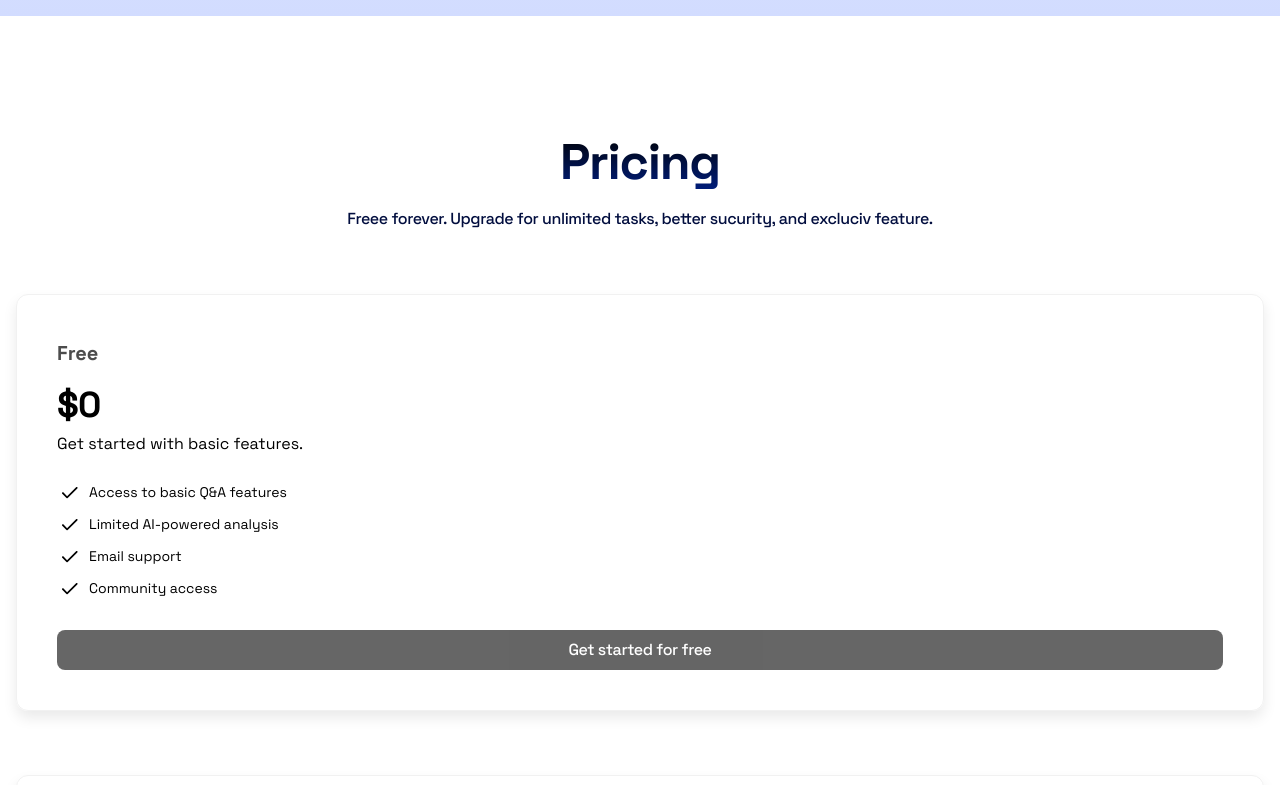
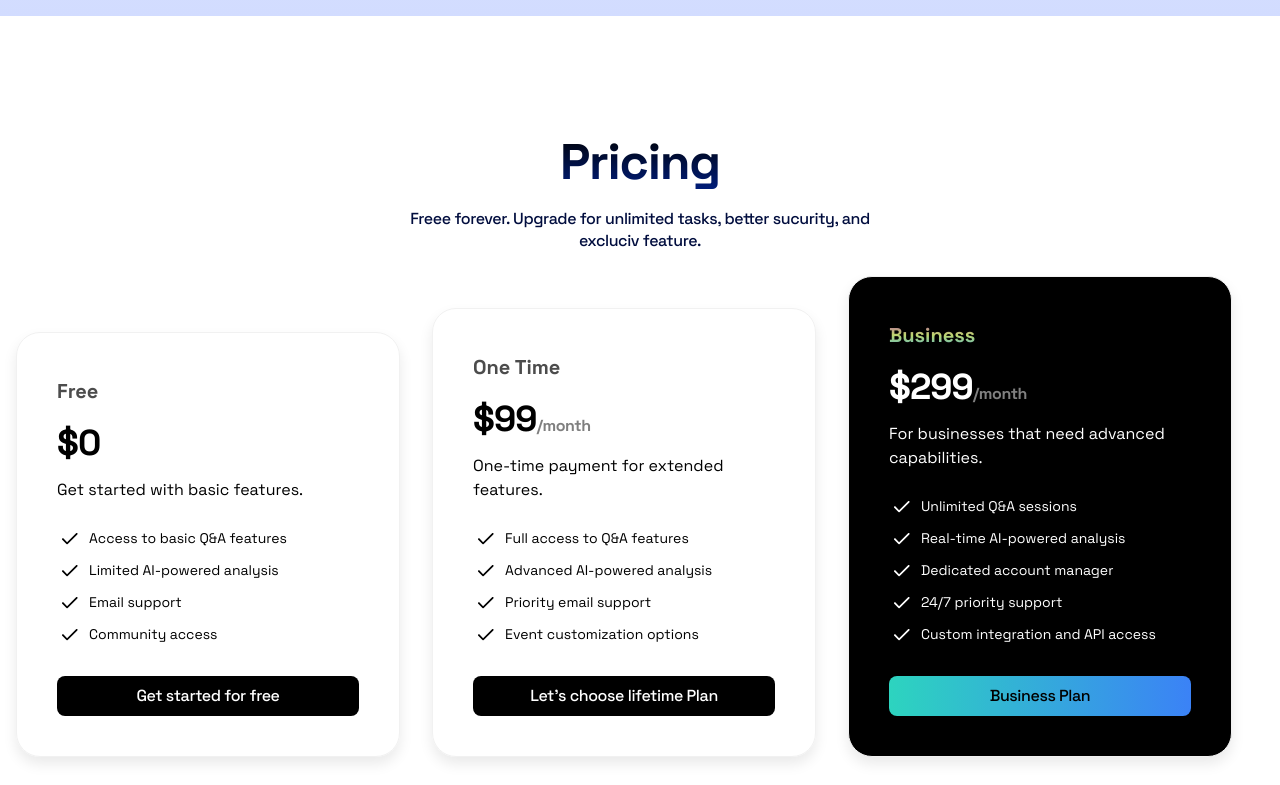
Before and after one commit to rustammdev/vue-quick-test-template, a Vue app: page / in a window 1280 px wide. Shown: the part 1900-2685 px from the top of the page. Built offline with nearby package versions, Linux system fonts and the light colour scheme.

Commit message:
pricing complate

```diff
--- a/src/components/Pricing.vue
+++ b/src/components/Pricing.vue
@@ -6,25 +6,28 @@
         Pricing
       </h2>
       <p
-        class="text-center text-[18px]led leading-[22px] tracking-tight text-[#010D3E] mt-4 w-[80%] mx-auto font-medium">
+        class="text-center text-[18px]led leading-[22px] tracking-tight text-[#010D3E] mt-4 w-[80%] mx-auto font-medium max-w-lg">
         Freee forever. Upgrade for unlimited tasks, better sucurity,
         and excluciv feature.
       </p>
-      <div class="py-8 flex flex-col">
+
+      <div
+        class="flex flex-col items-center lg:flex-row lg:items-end">
+        <!-- Pricing card -->
         <div
           v-for="plan in pricing"
           :key="plan.plan"
           :class="
             twMerge(
-              'p-10 border shadow-[0_7px_14px_#eaeaea] rounded-xl my-8 mx-4 sm:border border-[#F1F1F1]',
-              plan.inverse === true && 'bg-black text-white'
+              'p-10 border shadow-[0_7px_14px_#eaeaea] rounded-3xl my-6 mx-4 sm:border border-[#F1F1F1] max-w-sm w-full',
+              plan.active === true && 'bg-black text-white'
             )
           ">
           <h2
             :class="
               twMerge(
                 'text-xl py-1 font-bold text-black/70 mb-4',
-                plan.inverse && 'text-white/50',
+                plan.active && 'text-white/50',
                 plan.popular &&
                   'bg-gradient-to-b from-[#b921bc] via-[#bed76d] to-[#2caaee] text-transparent bg-clip-text'
               )
@@ -41,13 +44,15 @@
               :class="
                 twMerge(
                   'tracking-tight font-bold text-black/50',
-                  plan.inverse && 'text-white/50'
+                  plan.active && 'text-white/50'
                 )
               "
               >/month</span
             >
           </div>
-          <p class="font-normal mt-2">{{ plan.description }}</p>
+          <p class="font-normal mt-4">
+            {{ plan.description }}
+          </p>
           <ul class="flex flex-col gap-2 mt-6">
             <li
               v-for="feature in plan.features"
@@ -60,12 +65,13 @@
           <button
             :class="
               twMerge(
-                'bg-black hover:bg-black/80 w-full text-white px-4 py-2 font-medium rounded-lg tracking-tight inline-flex items-center justify-center mt-[30px]',
-                plan.inverse === true &&
-                  'bg-white text-black hover:bg-slate-700'
+                'bg-black hover:bg-black/80 w-full text-white px-4 py-2 font-medium rounded-lg tracking-tight inline-flex items-center justify-center mt-[30px] transition ease-in-out delay-100',
+                plan.popular &&
+                  'bg-gradient-to-r from-teal-400 to-blue-500 hover:from-pink-700 hover:to-orange-400  ',
+                plan.active === true &&
+                  'bg-white text-black hover:bg-neutral-300'
               )
-            "
-            :disabled="plan.plan === 'Free'">
+            ">
             {{ plan.buttonText }}
           </button>
         </div>
@@ -84,7 +90,7 @@ const pricing = [
     description: "Get started with basic features.",
     buttonText: "Get started for free",
     popular: false,
-    inverse: false,
+    active: false,
     features: [
       "Access to basic Q&A features",
       "Limited AI-powered analysis",
@@ -96,7 +102,7 @@ const pricing = [
     plan: "One Time",
     price: "$99",
     description: "One-time payment for extended features.",
-    inverse: false,
+    active: false,
     popular: false,
     buttonText: "Let's choose lifetime Plan",
     features: [
@@ -109,7 +115,7 @@ const pricing = [
   {
     plan: "Business",
     price: "$299",
-    inverse: true,
+    active: true,
     popular: true,
     description: "For businesses that need advanced capabilities.",
     buttonText: "Business Plan",
@@ -124,17 +130,4 @@ const pricing = [
 ];
 </script>
 
-<style>
-.text-gradient {
-  background: #ac3bcf;
-  background: linear-gradient(
-    to right,
-    #ac3bcf 0%,
-    #7bff77 50%,
-    #cf1512 100%
-  );
-  -webkit-background-clip: text;
-  background-clip: text;
-  color: transparent;
-}
-</style>
+<style></style>
--- a/src/index.css
+++ b/src/index.css
@@ -8,4 +8,5 @@
   font-optical-sizing: auto;
   font-weight: 200;
   font-style: normal;
+  scroll-behavior: smooth;
 }
```
